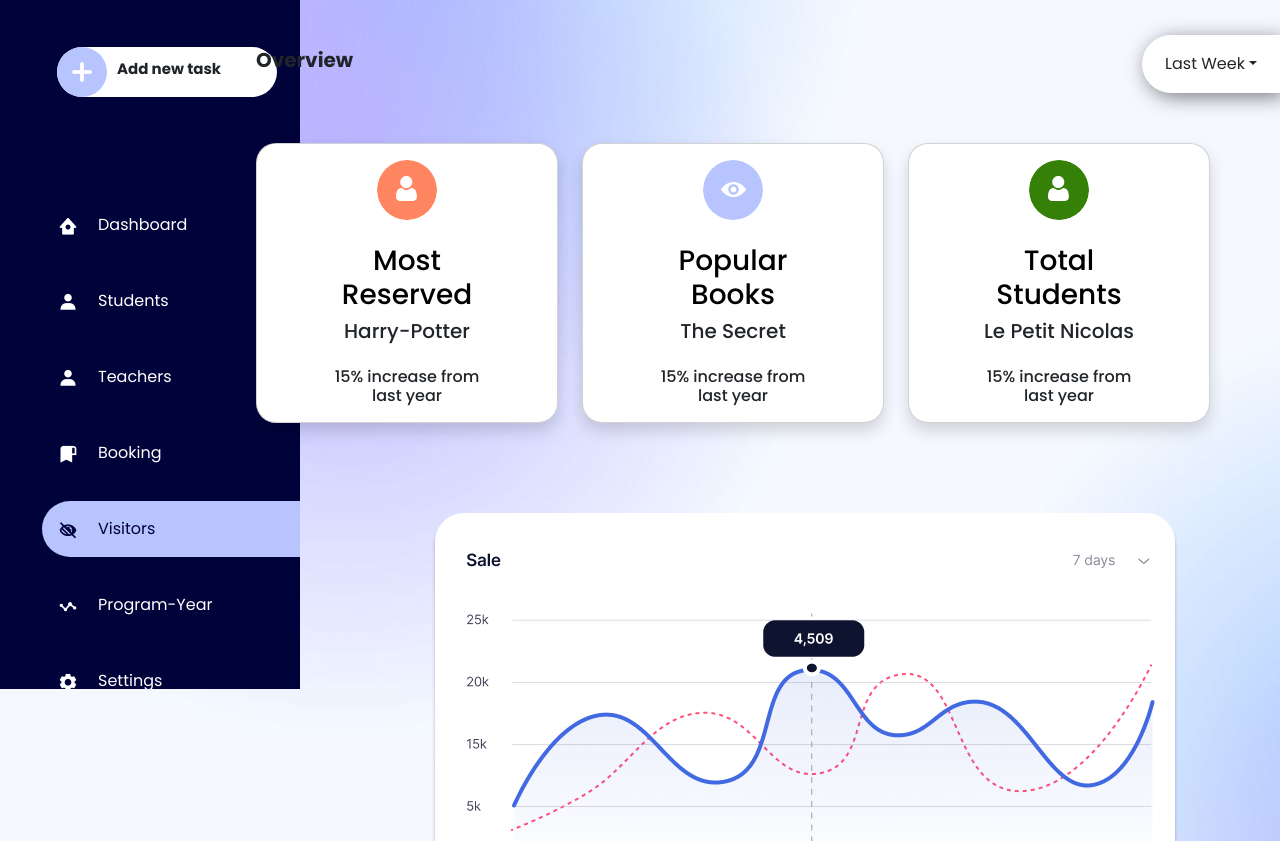
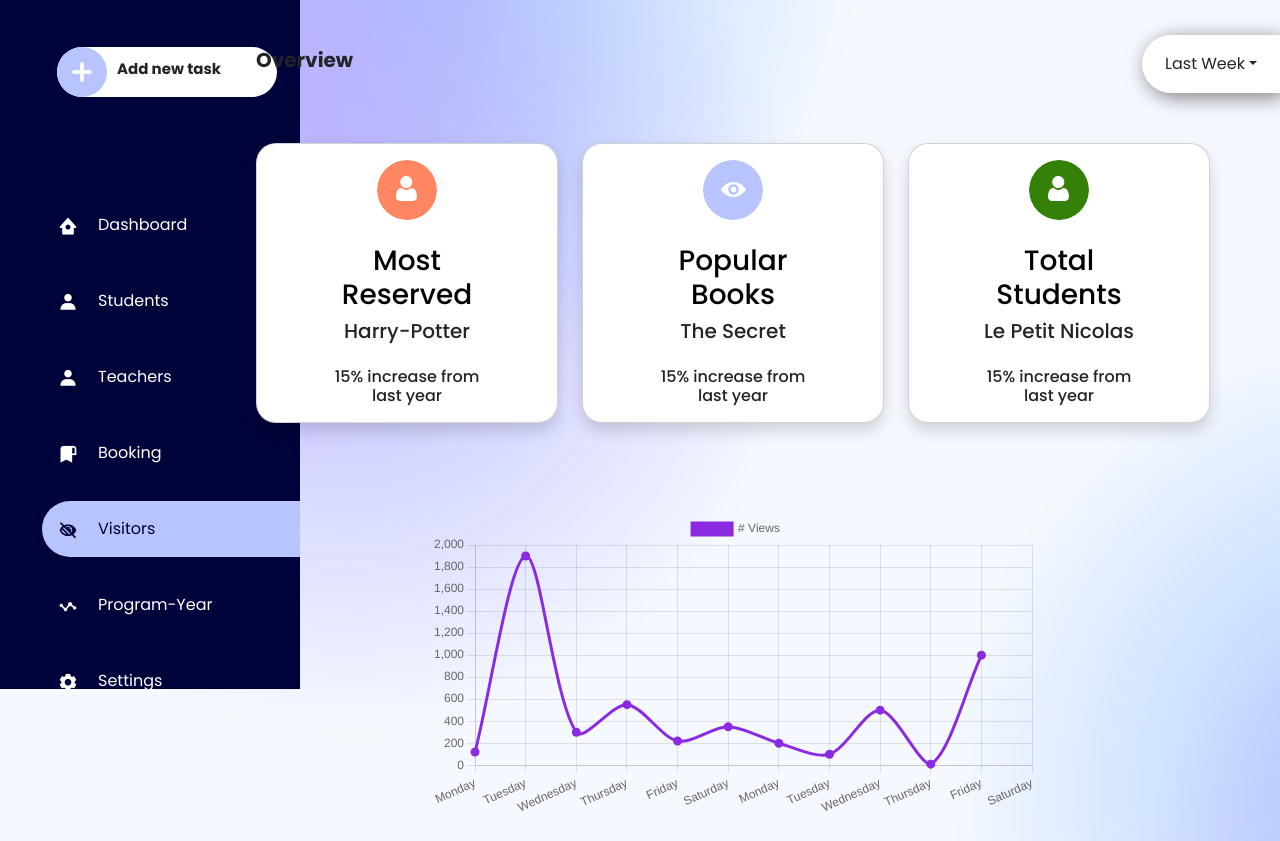
Before and after one commit to GhizlaneMeq/Marrionettes-high-school, a plain HTML site: page assets/pages/dashboard/vistors.html in a window 1280 px wide. Shown: the part 111-952 px from the top of the page. Drawn offline with nearby package versions, Linux system fonts and the light colour scheme.

Commit message:
Modified

```diff
--- a/assets/pages/dashboard/js/main.js
+++ b/assets/pages/dashboard/js/main.js
@@ -12,3 +12,74 @@ menu.onclick = () => {
     head.classList.toggle('left');
     header.classList.toggle('titleft');
 }
+
+const ctx = document.getElementById('Chart');
+
+  new Chart(ctx, {
+    type: 'line',
+    data: {
+      labels: ['Monday', 'Tuesday', 'Wednesday', 'Thursday', 'Friday', 'Saturday' , 'Monday', 'Tuesday', 'Wednesday', 'Thursday', 'Friday', 'Saturday'],
+      datasets: [{
+        label: '# Views',
+        data: [120, 1900, 300, 550, 220, 350 , 200 , 100 , 500 , 10 , 1000],
+        borderWidth: 3 ,
+        backgroundColor : 'blueViolet',
+        borderColor : 'blueViolet',
+        tension: 0.3,
+      }]
+    },
+    options: {
+      scales: {
+        y: {
+          beginAtZero: true
+        }
+      }
+    }
+  });
+
+const ctx1 = document.getElementById('lineChart');
+
+  new Chart(ctx1, {
+    type: 'line',
+    data: {
+      labels: ['Monday', 'Tuesday', 'Wednesday', 'Thursday', 'Friday', 'Saturday' , 'Monday', 'Tuesday', 'Wednesday', 'Thursday', 'Friday', 'Saturday'],
+      datasets: [{
+        label: '# Views',
+        data: [120, 1900, 300, 550, 220, 350 , 200 , 100 , 500 , 10 , 1000],
+        borderWidth: 3 ,
+        backgroundColor : 'blueViolet',
+        borderColor : 'blueViolet',
+        tension: 0.3,
+      }]
+    },
+    options: {
+      scales: {
+        y: {
+          beginAtZero: true
+        }
+      }
+    }
+  });
+
+  const ctx2 = document.getElementById('doughnut');
+
+  new Chart(ctx2, {
+    type: 'doughnut',
+    data: {
+        labels: [
+            'Red',
+            'Blue',
+            'Yellow'
+          ],
+          datasets: [{
+            label: 'My First Dataset',
+            data: [300, 50, 100],
+            backgroundColor: [
+              'blueViolet',
+              'red',
+              'green'
+            ],
+            hoverOffset: 4
+          }]
+    },
+  });
--- a/assets/pages/dashboard/vistors.html
+++ b/assets/pages/dashboard/vistors.html
@@ -9,6 +9,7 @@
         href="https://fonts.googleapis.com/css2?family=Paytone+One&family=Poppins:wght@100;200;300;400;500;600;700;800;900&display=swap"
         rel="stylesheet">
     <link rel="stylesheet" href="https://cdn.jsdelivr.net/npm/boxicons@latest/css/boxicons.min.css">
+    <script src="https://cdn.jsdelivr.net/npm/chart.js"></script>
     <link rel="stylesheet" href="css/visitors.css">
     <link href="https://cdn.jsdelivr.net/npm/bootstrap@5.3.2/dist/css/bootstrap.min.css" rel="stylesheet"
         integrity="sha384-T3c6CoIi6uLrA9TneNEoa7RxnatzjcDSCmG1MXxSR1GAsXEV/Dwwykc2MPK8M2HN" crossorigin="anonymous">
@@ -158,7 +159,7 @@
                 <div class="card-body">
                     <div class="row no-gutters align-items-center">
                         <div class="col-md-8 offset-md-2 text-center">
-                            <img class="mb-4" alt="avatar1" src="images/statis.png">
+                            <canvas id="lineChart"></canvas>
                         </div>
                     </div>
                 </div>
@@ -172,8 +173,4 @@
         integrity="sha384-C6RzsynM9kWDrMNeT87bh95OGNyZPhcTNXj1NW7RuBCsyN/o0jlpcV8Qyq46cDfL"
         crossorigin="anonymous"></script>
 </body>
-
-
-<script src="js/main.js"></script>
-
 </html>
```
Also changed, not shown: assets/pages/dashboard/booking.html (+1 -1 lines), assets/pages/dashboard/students.html (+2 -0 lines), assets/pages/dashboard/css/students.css (line endings or trailing spaces).
